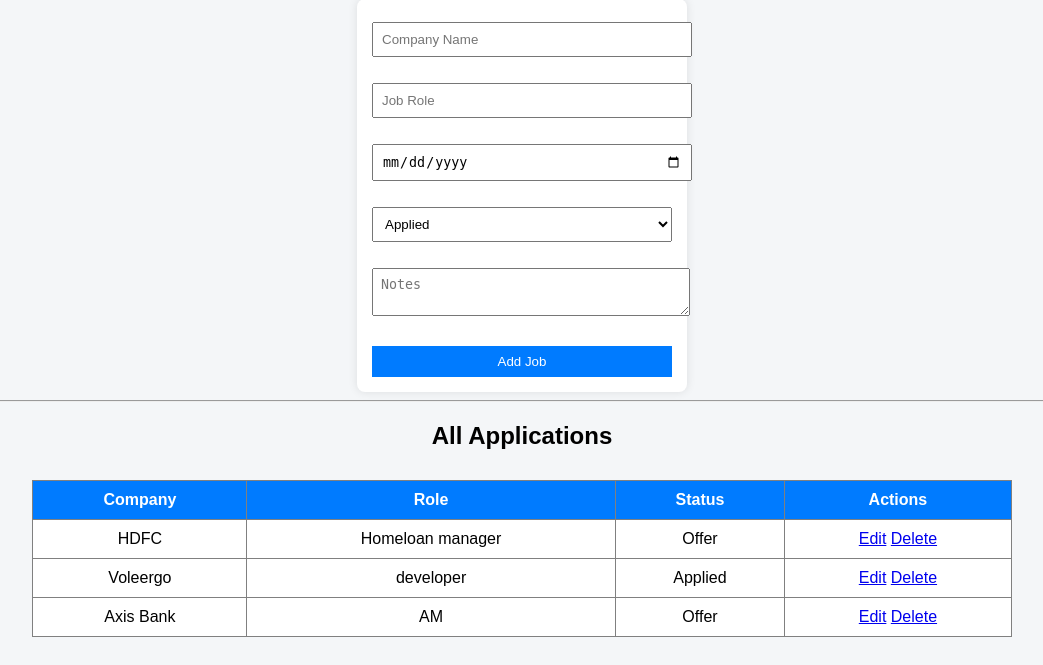
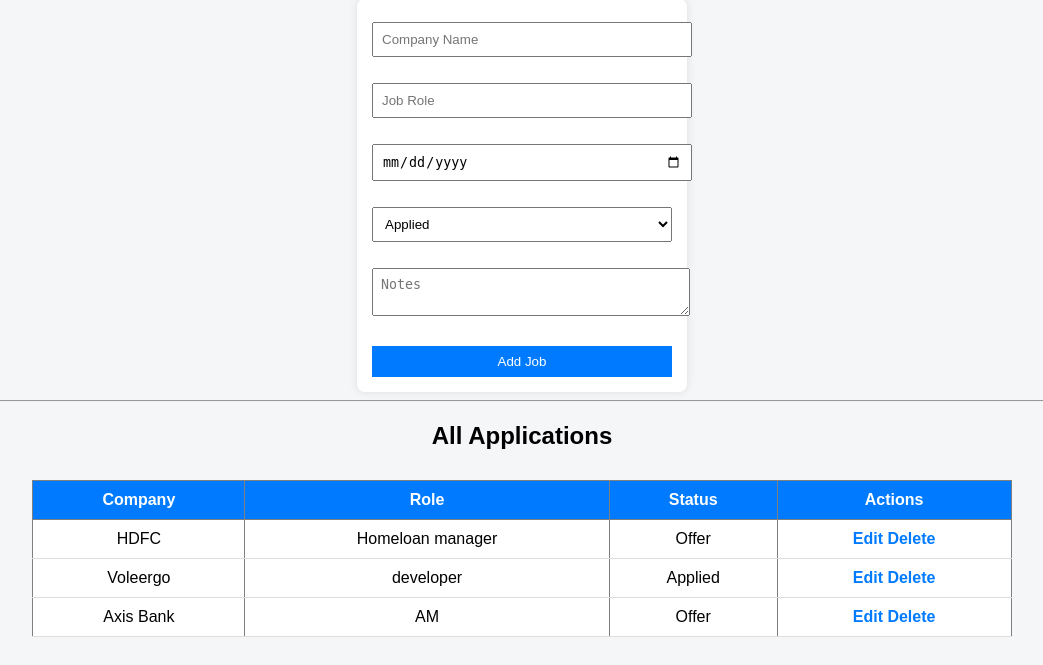
Before and after one commit to abheshm/JobFlow, a Django app: page /job_list/ in a window 1280 px wide. Shown: the part 157-822 px from the top of the page, without its empty margins (118-1161 px from the left). Run offline with Django 5.2, Linux system fonts and the light colour scheme; data comes from the database, SQL or seed files in the repository; both versions use the stored data as it was after the commit.

Commit message:
styling done for edit feature

```diff
--- a/jobflow/static/style.css
+++ b/jobflow/static/style.css
@@ -53,3 +53,16 @@ th {
     background-color: #007bff;
     color: white;
 }
+a {
+    text-decoration: none;
+    color: #007bff;
+    font-weight: bold;
+}
+
+a:hover {
+    color: #0056b3;
+}
+
+td {
+    border-bottom: 1px solid #ddd;
+}
```
Also changed, not shown: db.sqlite3.
